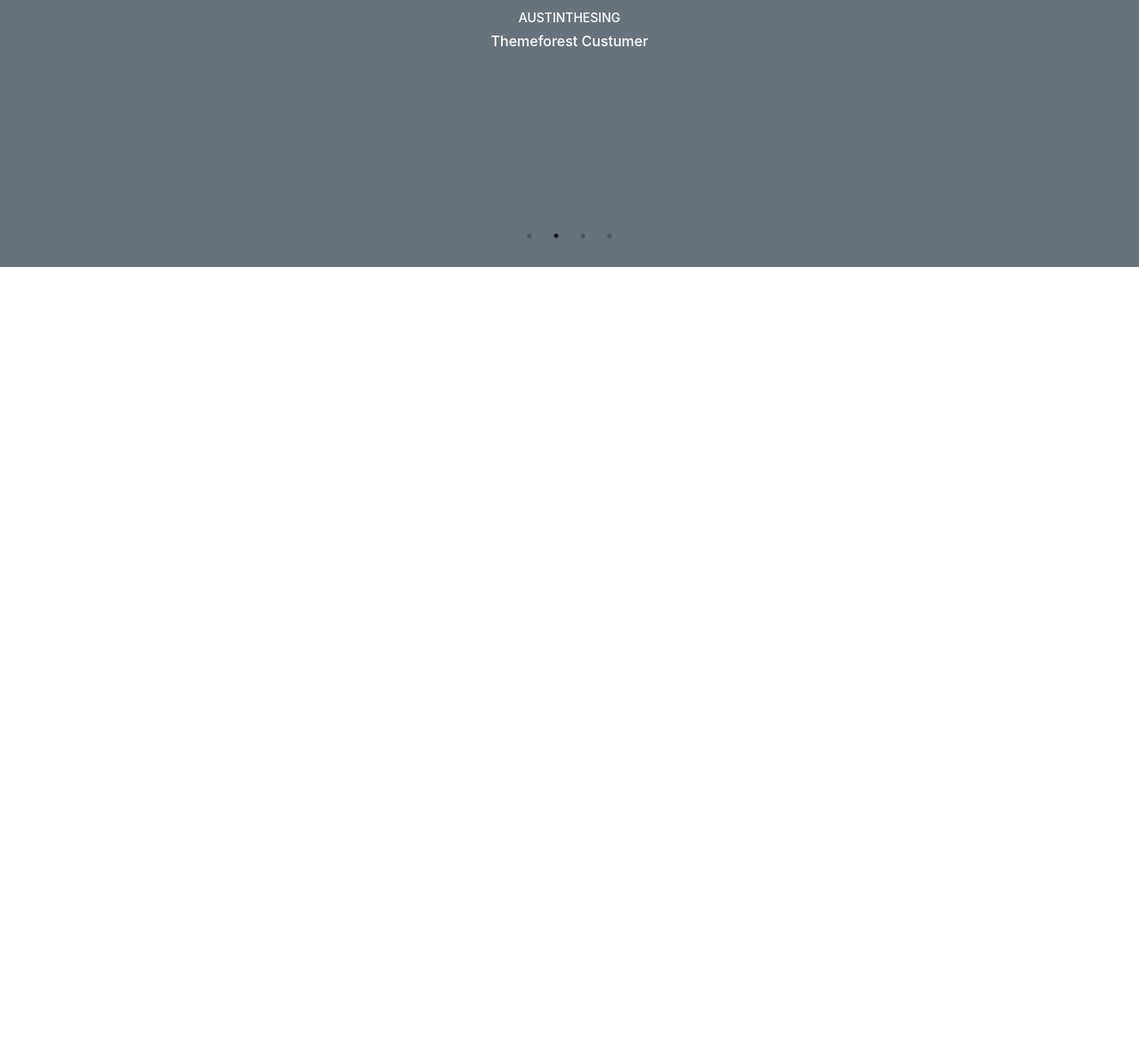
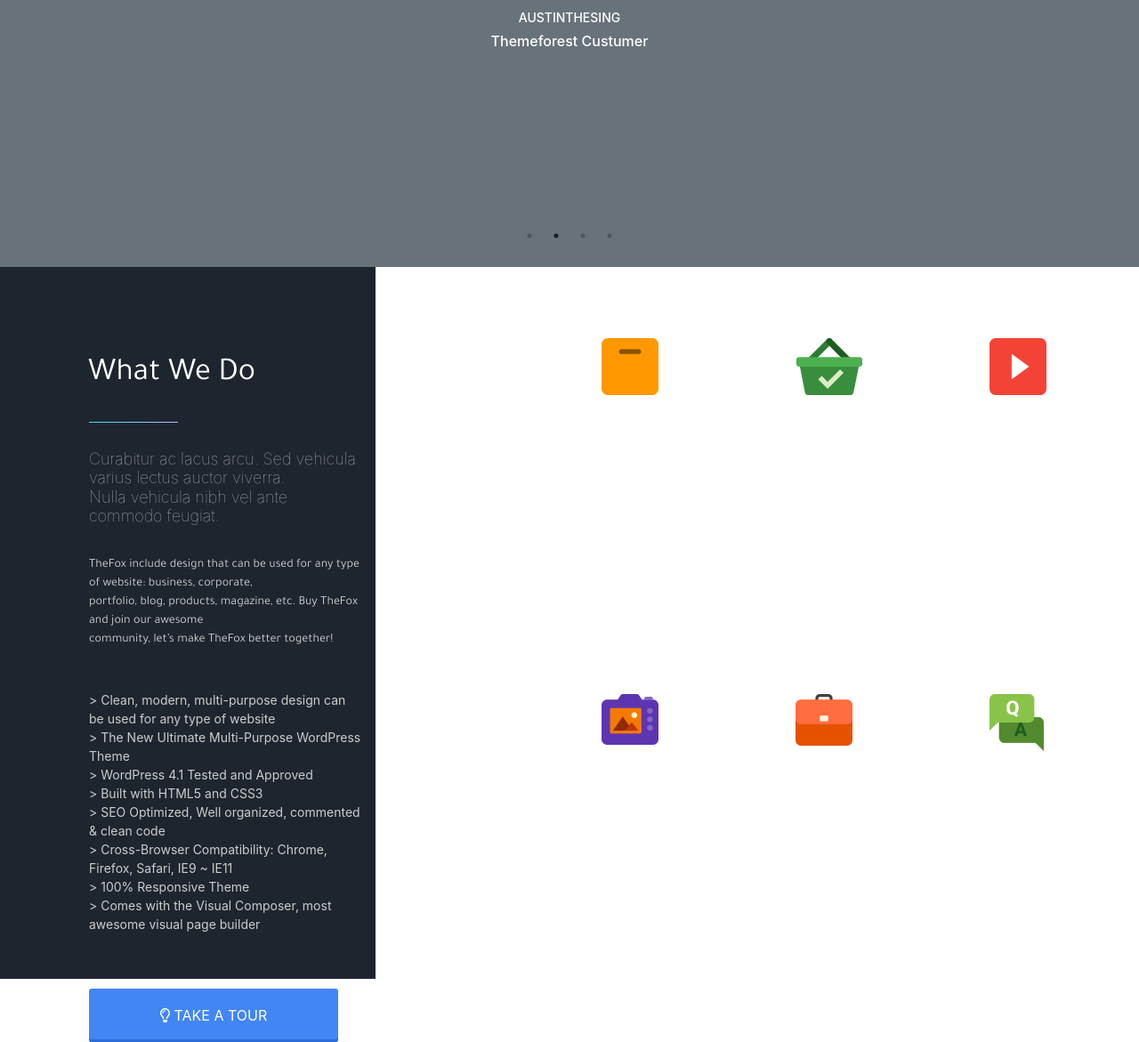
Before and after one commit to Flag12/Flag12.github.io, a plain HTML site: page index.html in a window 1280 px wide. Shown: the part 5865-7036 px from the top of the page at 89% size. Before the commit the page ends 6165 px from the top, so only its background shows below. Drawn offline with nearby package versions, Linux system fonts and the light colour scheme.

Commit message:
init commit

```diff
--- a/css/main.css
+++ b/css/main.css
@@ -485,3 +485,71 @@ a.takeatour:hover{
   margin: 0;
 
 }
+/*slider*/
+
+.whatwedo{
+  height: 800px;
+}
+
+.whatwedo .col-4{
+  height: 800px;
+  width: 775px;
+  background-color: #1f252f;
+
+}
+
+.whatwedo .col-4 h3{
+  font-size: 36px;
+  color: white;
+  margin-top: 100px;
+  margin-left: 99px;
+}
+ .whatwedo .col-4 .small-line{
+   width: 100px;
+   margin-top: 30px;
+   margin-left: 100px;
+
+ }
+
+ .whatwedo .col-4 h6{
+   color: #b9b9b9;
+   font-size: 18px;
+   font-weight: lighter;
+   padding-left: 100px;
+   padding-top: 30px;
+ }
+
+.whatwedo .col-4 p{
+  color:  #cccccc;
+  font-size: 14px;
+  padding-top: 26px;
+  padding-left: 25px;
+}
+
+.whatwedo .col-4 .prop li{
+  color: #cccccc;
+  font-size: 14px;
+
+}
+
+.whatwedo .col-4 .prop{
+  list-style: none;
+  padding-top: 30px;
+  padding-left: 100px;
+}
+
+.whatwedo .col-4 .takeatour-botton{
+  padding-top: 35px;
+  padding-left: 100px;
+}
+
+.whatwedo .col-8 .col-md-3{
+  width: 382px;
+  height: 400px;
+
+}
+
+.whatwedo .col-8 .col-md-3 img{
+  padding-left: 130px;
+  padding-top: 80px;
+}
--- a/index.html
+++ b/index.html
@@ -272,6 +272,59 @@
       <!-- /.slider -->
     </div>
 
+    <div class="whatwedo">
+      <div class="row">
+        <div class="col-4">
+          <h3>What We Do</h3>
+          <div class="small-line"></div>
+          <h6>Curabitur ac lacus arcu. Sed vehicula varius lectus auctor viverra.<span> Nulla vehicula nibh vel ante commodo feugiat.</h6>
+          <p>TheFox include design that can be used for any type of website: business, corporate,<br> portfolio, blog, products, magazine, etc. Buy TheFox and join our awesome<br> community, let’s make TheFox better together!</p>
+          <ul class="prop">
+            <li>> Clean, modern, multi-purpose design can be used for any type of website</li>
+            <li>> The New Ultimate Multi-Purpose WordPress Theme</li>
+            <li>> WordPress 4.1 Tested and Approved</li>
+            <li>> Built with HTML5 and CSS3</li>
+            <li>> SEO Optimized, Well organized, commented & clean code</li>
+            <li>> Cross-Browser Compatibility: Chrome, Firefox, Safari, IE9 ~ IE11</li>
+            <li>> 100% Responsive Theme</li>
+            <li>>  Comes with the Visual Composer, most awesome visual page builder</li>
+          </ul>
+          <div class="takeatour-botton">
+            <a href="#" class="takeatour"><i class="far fa-lightbulb"></i> Take A Tour</a>
+          </div>
+        </div>
+        <div class="col-8">
+          <div class="row justify-content-center">
+            <div class="col-md-3">
+              <img src="img/vector-smart-object.png" alt="">
+
+            </div>
+            <div class="col-md-3">
+              <img src="img/ok.png" alt="">
+
+            </div>
+            <div class="col-md-3">
+              <img src="img/youtube.png" alt="">
+
+            </div>
+            <div class="w-100"></div>
+            <div class="col-md-3">
+              <img src="img/photo.png" alt="">
+
+            </div>
+            <div class="col-md-3">
+              <img src="img/chemodanchik.png" alt="">
+
+            </div>
+            <div class="col-md-3">
+              <img src="img/translate.png" alt="">
+
+            </div>
+          </div>
+        </div>
+     </div>
+    </div>
+
 
 
      <script src="jquery-3.3.1.min.js"></script>
```
Also changed, not shown: img/chemodanchik.png (added), img/ok.png (added), img/photo.png (added), img/translate.png (added), img/vector-smart-object.png (added), img/youtube.png (added).
